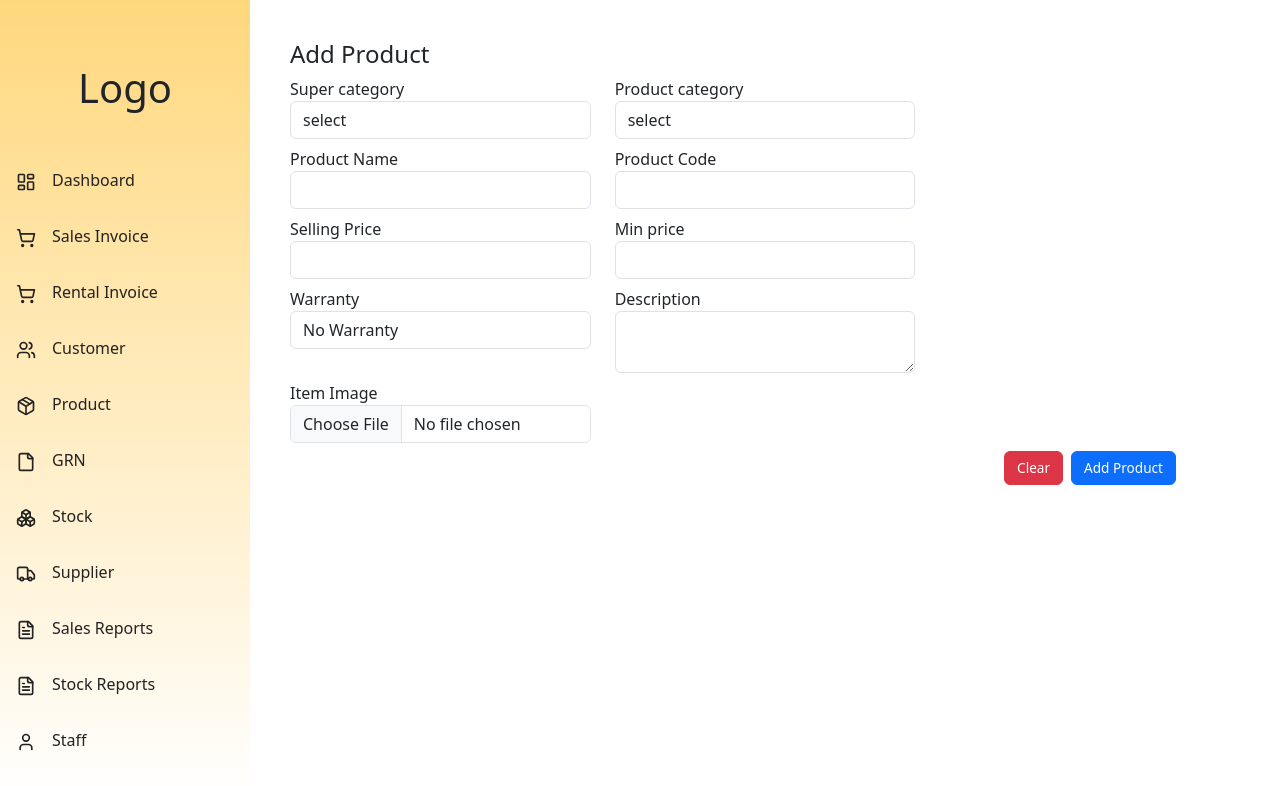
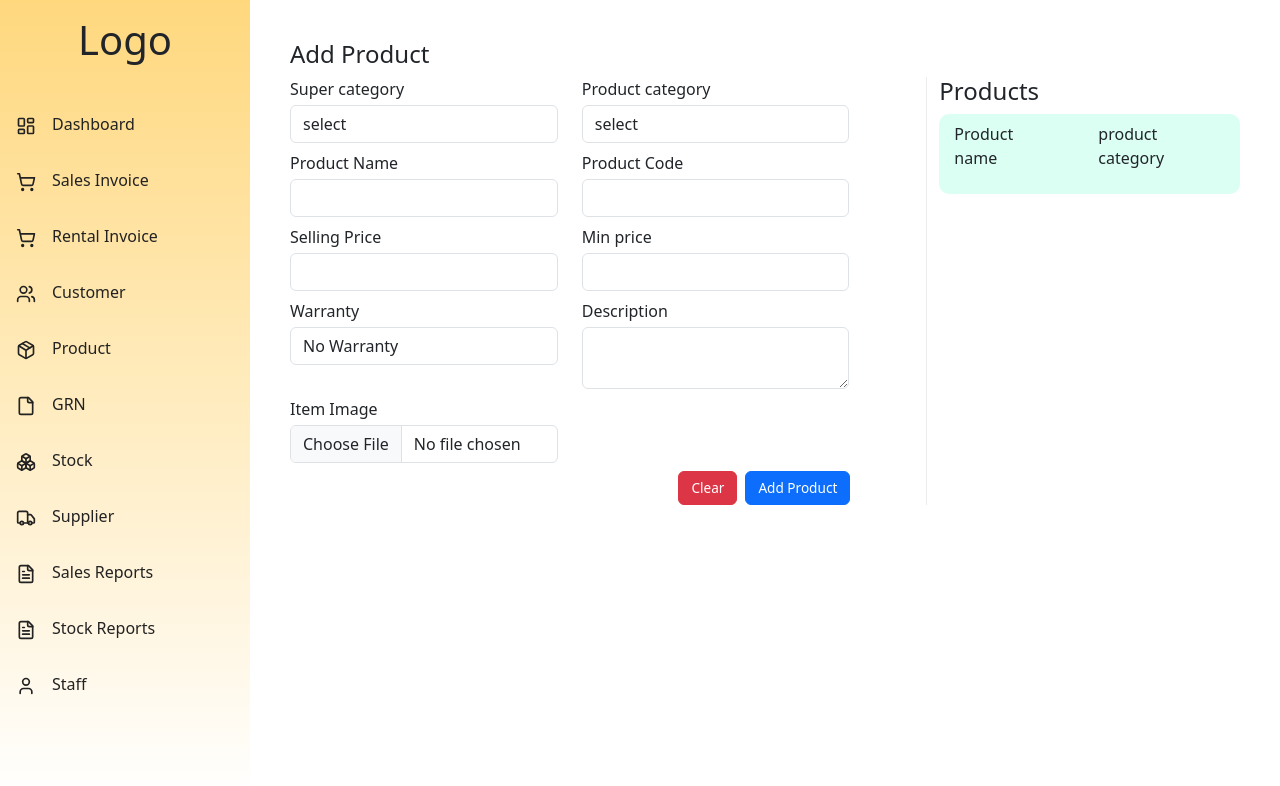
Before and after one commit to KavinduLakshika/Pos-System, a React (Create React App) app in the folder frontend/: page /product/create in a window 1280 px wide. Shown: the top 786 px of the page. Built offline with nearby package versions, Linux system fonts and the light colour scheme.

Commit message:
create product

```diff
--- a/frontend/src/components/ProductPages/CreateProduct.jsx
+++ b/frontend/src/components/ProductPages/CreateProduct.jsx
@@ -1,4 +1,5 @@
 import React, { useState } from 'react'
+import './Product.css'
 
 const CreateProduct = () => {
 
@@ -44,11 +45,12 @@ const CreateProduct = () => {
     <div>
       <div className="scrolling-container">
         <h4>Add Product</h4>
-        <form action="" onSubmit={handleSubmit}>
 
         <div className="row">
+          <form action="" className='col-md-8 product-form' onSubmit={handleSubmit}>
+            <div className="row">
               <div className="product-details col-md-4 mb-2">
-              <label htmlFor="">Super category</label>
+                <label htmlFor="" className='mb-1'>Super category</label>
                 <select name="superCategory" value={formData.superCategory} onChange={handleChange} id="" className="form-control">
                   <option value="1">select</option>
                   <option value="2">cat1</option>
@@ -56,7 +58,7 @@ const CreateProduct = () => {
                 </select>
               </div>
               <div className="product-details col-md-4 mb-2">
-              <label htmlFor="">Product category</label>
+                <label htmlFor="" className='mb-1'>Product category</label>
                 <select name="producCategory" id="" onChange={handleChange} className="form-control">
                   <option value="1">select</option>
                   <option value="2">procat1</option>
@@ -67,44 +69,78 @@ const CreateProduct = () => {
 
             <div className="row">
               <div className="product-details col-md-4 mb-2">
-              <label htmlFor="">Product Name</label>
+                <label htmlFor="" className='mb-1'>Product Name</label>
                 <input onChange={handleChange} type="text" name='productName' id='' value={formData.productName} className='form-control' />
               </div>
               <div className="product-details col-md-4 mb-2">
-              <label htmlFor="">Product Code</label>
+                <label htmlFor="" className='mb-1'>Product Code</label>
                 <input onChange={handleChange} type="text" name='productCode' id='' value={formData.productCode} className='form-control' />
               </div>
             </div>
 
             <div className="row">
               <div className="product-details col-md-4 mb-2">
-              <label htmlFor="">Selling Price</label>
+                <label htmlFor="" className='mb-1'>Selling Price</label>
                 <input onChange={handleChange} type="number" name='sellingPrice' onWheel={(e) => e.target.blur()} id='' value={formData.sellingPrice} className='form-control' />
               </div>
               <div className="product-details col-md-4 mb-2">
-              <label htmlFor="">Min price</label>
+                <label htmlFor="" className='mb-1'>Min price</label>
                 <input onChange={handleChange} type="number" name='minPrice' id='' onWheel={(e) => e.target.blur()} value={formData.minPrice} className='form-control' />
               </div>
             </div>
 
             <div className="row">
               <div className="product-details col-md-4 mb-2">
-              <label htmlFor="">Warranty</label>
+                <label htmlFor="" className='mb-1'>Warranty</label>
                 <select name='warranty' id='' value={formData.warranty} className='form-control' onChange={handleChange} >
-                <option value="1">No Warranty</option>
-                <option value="1">3 Months</option>
-                <option value="1">6 Months</option>
+                  <option value="No Warranty">No Warranty</option>
+                  <option value="1 Months">1 Months</option>
+                  <option value="2 Months">2 Months</option>
+                  <option value="2 Months">3 Months</option>
+                  <option value="2 Months">4 Months</option>
+                  <option value="2 Months">5 Months</option>
+                  <option value="2 Months">6 Months</option>
+                  <option value="2 Months">7 Months</option>
+                  <option value="2 Months">8 Months</option>
+                  <option value="2 Months">9 Months</option>
+                  <option value="2 Months">10 Months</option>
+                  <option value="2 Months">11 Months</option>
+                  <option value="2 Months">12 Months</option>
+                  <option value="2 Months">13 Months</option>
+                  <option value="2 Months">14 Months</option>
+                  <option value="2 Months">15 Months</option>
+                  <option value="2 Months">16 Months</option>
+                  <option value="2 Months">17 Months</option>
+                  <option value="2 Months">18 Months</option>
+                  <option value="2 Months">19 Months</option>
+                  <option value="2 Months">20 Months</option>
+                  <option value="2 Months">21 Months</option>
+                  <option value="2 Months">22 Months</option>
+                  <option value="2 Months">23 Months</option>
+                  <option value="2 Months">24 Months</option>
+                  <option value="2 Months">25 Months</option>
+                  <option value="2 Months">26 Months</option>
+                  <option value="2 Months">27 Months</option>
+                  <option value="2 Months">28 Months</option>
+                  <option value="2 Months">29 Months</option>
+                  <option value="2 Months">30 Months</option>
+                  <option value="2 Months">31 Months</option>
+                  <option value="2 Months">32 Months</option>
+                  <option value="2 Months">33 Months</option>
+                  <option value="2 Months">34 Months</option>
+                  <option value="2 Months">35 Months</option>
+                  <option value="2 Months">36 Months</option>
                 </select>
               </div>
               <div className="product-details col-md-4 mb-2">
-              <label htmlFor="">Description</label>
+                <label htmlFor="" className='mb-1'>Description</label>
                 <textarea onChange={handleChange} name='description' id='' value={formData.description} className='form-control' rows={2}></textarea>
               </div>
             </div>
 
             <div className="row">
               <div className="product-details col-md-4 mb-2">
-              <label htmlFor="">Item Image</label>
+                <label htmlFor="" className='mb-1'>Item Image</label>
                 <input type="file" name='image' id='' accept="image/*" onChange={handleImageChange} className='form-control' />
                 {preview && (
                   <div style={{ margin: '10px auto' }}>
@@ -125,6 +161,15 @@ const CreateProduct = () => {
             </div>
           </form>
 
+          {/*show product*/}
+          <div className="showProduct col-md-4">
+            <h4>Products</h4>
+            <div className="showProduct-group">
+              <p>Product name</p>
+              <p>product category</p>
+            </div>
+          </div>
+        </div>
 
       </div>
     </div>
--- /dev/null
+++ b/frontend/src/components/ProductPages/Product.css
@@ -0,0 +1,15 @@
+.product-details{
+    width: 45%;
+}
+.product-form{
+    border-right: 1px solid #ececec;
+}
+.showProduct-group{
+    width: 100%;
+    background-color: #dbfff3;
+    display: flex;
+    justify-content: space-between;
+    gap: 40px;
+    padding: 8px 15px;
+    border-radius:10px ;
+}
--- a/frontend/src/components/SideBar/SideBar.jsx
+++ b/frontend/src/components/SideBar/SideBar.jsx
@@ -1,6 +1,6 @@
 import React, { useState, useEffect } from 'react';
 import { Link } from 'react-router-dom';
-import { File, LayoutDashboard, ShoppingCart, Package, Users, Boxes, Truck, BadgeDollarSignIcon, FileText, User, Menu } from 'lucide-react';
+import { File, LayoutDashboard, ShoppingCart, Package, Users, Boxes, Truck, FileText, User, Menu } from 'lucide-react';
 import './SideBar.css';
 
 const Sidebar = () => {
@@ -58,7 +58,6 @@ const Sidebar = () => {
             submenus: [
                 { title: 'Create Product', path: '/product/create' },
                 { title: 'Product Category', path: '/product/category' },
-                { title: 'Create Product Lable', path: '/product/product-lable' },
                 { title: 'Product List', path: '/product/product-list' }
             ]
         },
@@ -145,7 +144,7 @@ const Sidebar = () => {
                          transition: 'transform 0.3s ease-in-out'
                      }}
                 >
-                    <div className="text-center mt-5 p-3">
+                    <div className="text-center mt-2 p-2">
                         <h1>Logo</h1>
                     </div>
                     <div className="position-sticky pt-3">
```
Lines whose indentation alone changed are shown as unchanged.
